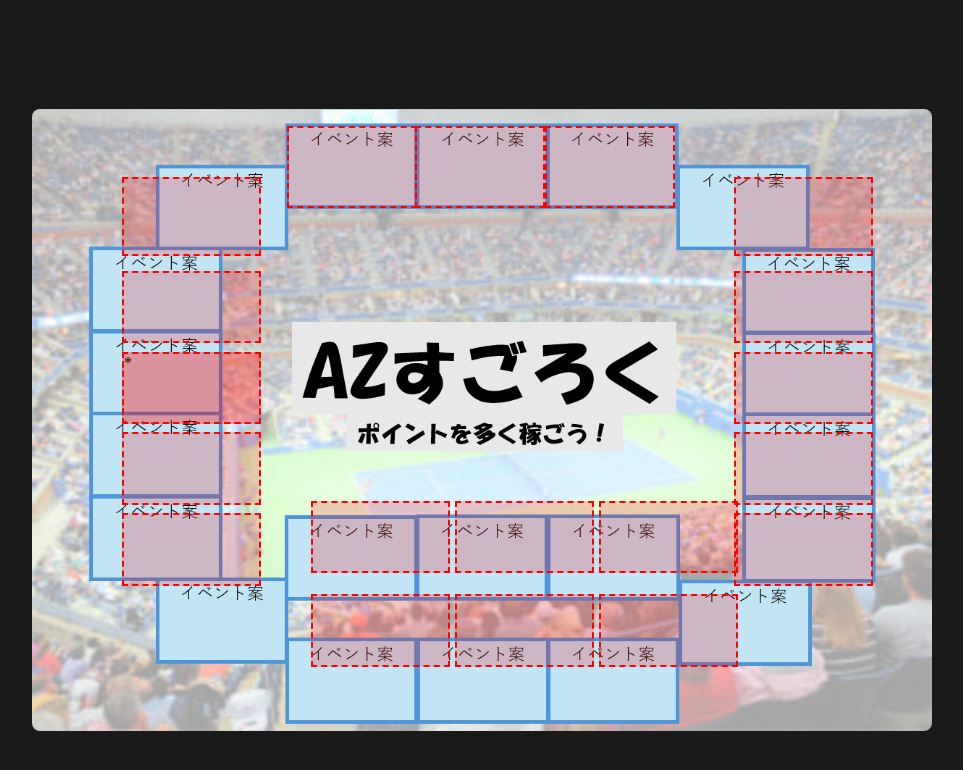
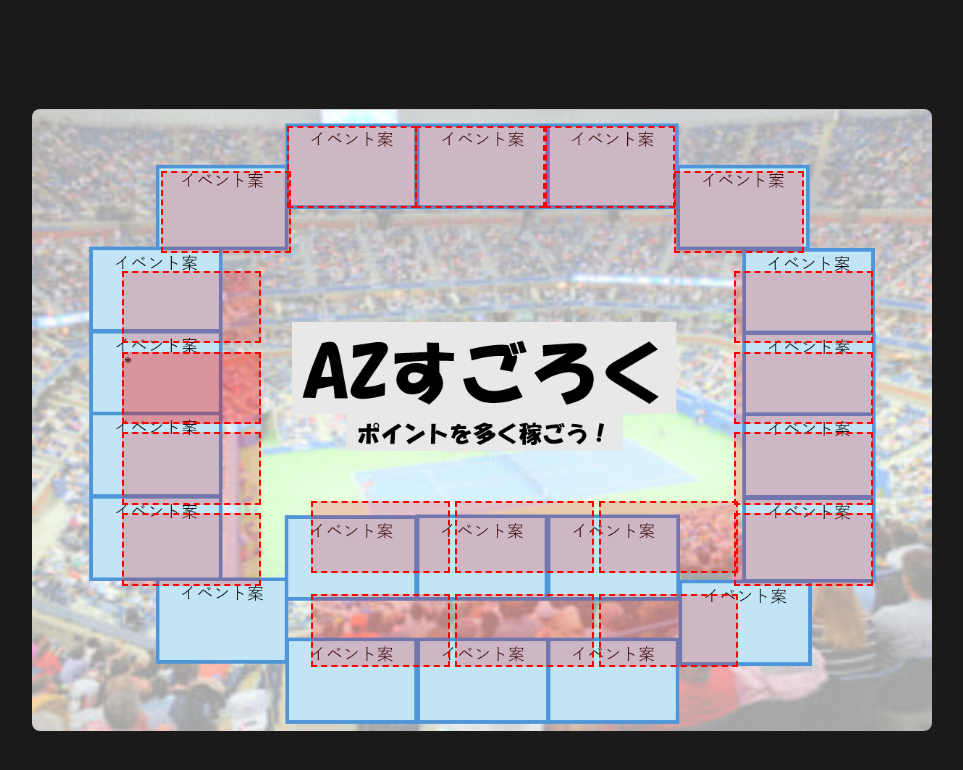
Before and after one commit to shu-ozw/az-sugoroku, a plain HTML site: page index.html in a window 1280 px wide. Shown: the whole page, without its empty margins (158-1121 px from the left). Drawn offline with Linux system fonts and the light colour scheme.

Commit message:
Add files via upload

```diff
--- a/index.html
+++ b/index.html
@@ -60,11 +60,11 @@
 
         /* ─── 最初の赤枠の座標に戻した設定 ─── */
         /* 上部エリア */
-        .cell-top-1  { top: 11%; left: 10%; width: 15%; height: 12%; }
+        .cell-top-1  { top: 10%; left: 14.3%; width: 14%; height: 12.5%; }
         .cell-top-2  { top: 2.7%;  left: 28.3%; width: 14%; height: 12.5%; }
         .cell-top-3  { top: 2.7%;  left: 42.6%; width: 14%; height: 12.5%; }
         .cell-top-4  { top: 2.7%;  left: 57%; width: 14%; height: 12.5%; }
-        .cell-top-5  { top: 11%; left: 78%; width: 15%; height: 12%; }
+        .cell-top-5  { top: 10%; left: 71.3%; width: 14%; height: 12.5%; }
 
         /* 左右の縦エリア */
         .cell-left-1  { top: 26%; left: 10%; width: 15%; height: 11%; }
```
